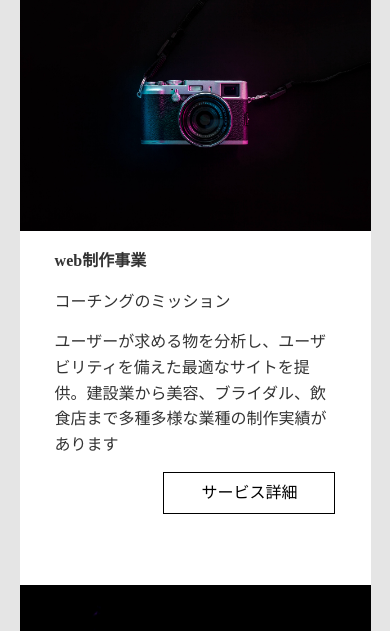
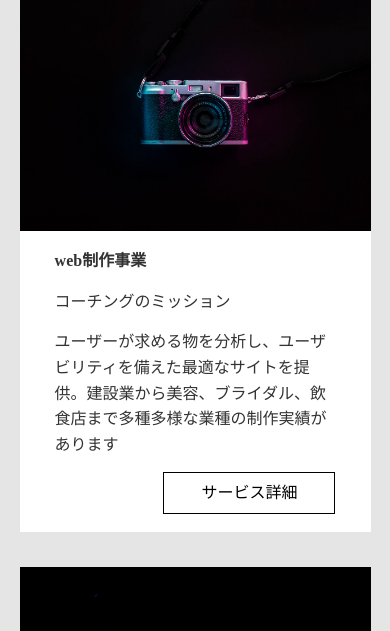
Before and after one commit to enya1341/responsive, a plain HTML site: page index.html in a window 390 px wide. Shown: the part 1493-2124 px from the top of the page. Drawn offline with Linux system fonts and the light colour scheme.

Commit message:
演習問題　修正2

```diff
--- a/css/style.css
+++ b/css/style.css
@@ -573,7 +573,7 @@ body {
 /*------------------------*/
 
 .service {
-  padding-bottom:10%;
+  padding-bottom:5%;
 }
 
 .service-content{
@@ -593,7 +593,8 @@ body {
   left: 0;
   background: #fff;
   width: 100%;
-  padding: 5% 10% 20% 10%;
+  padding: 5% 10% 5% 10%;
+  margin-bottom:10%;
 }
 
 
```
